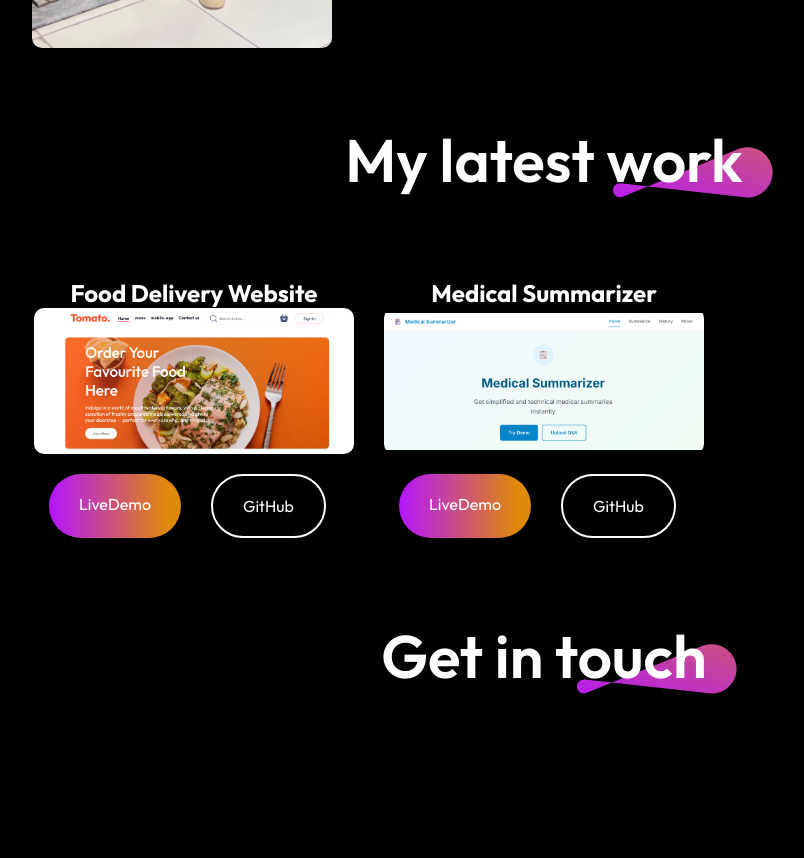
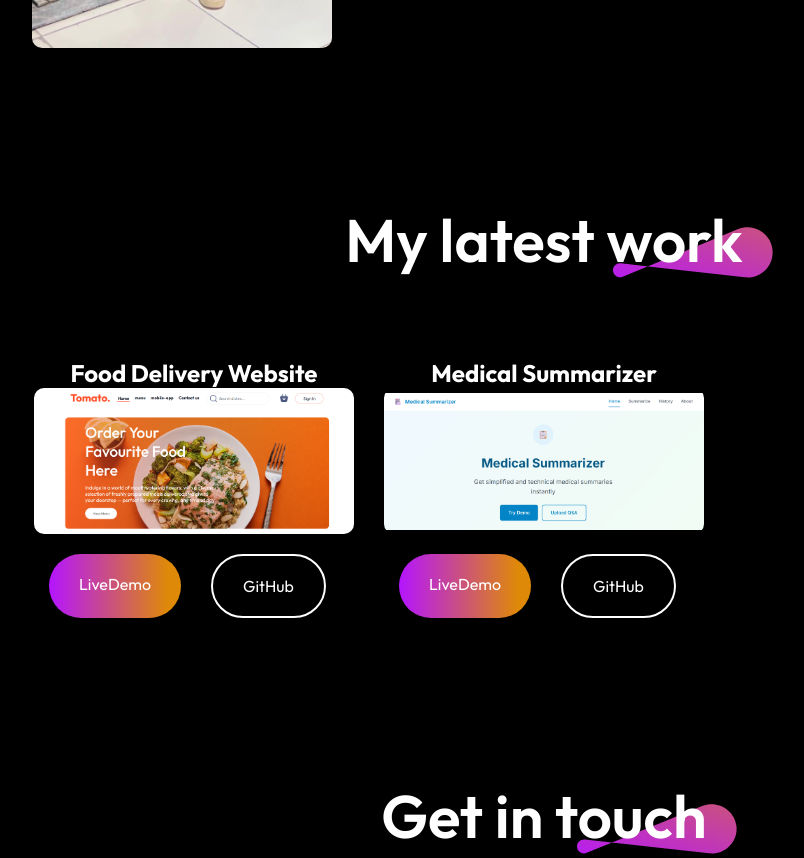
Before and after one commit to SURAJ-PARMAR2005/Portfolio_react, a React (Vite) app: page / in a window 1280 px wide. Shown: the part 1540-2398 px from the top of the page, without its empty margins (96-900 px from the left). Built offline with nearby package versions, Linux system fonts and the light colour scheme.

Commit message:
corrections in css

```diff
--- a/src/components/About/About.css
+++ b/src/components/About/About.css
@@ -13,7 +13,7 @@
 .title-box h1{
     padding:0px 30px;
     font-size:60px;
-    font weight:600;
+    font-weight:600;
 }
 
 .title-box img{
@@ -46,7 +46,7 @@
     flex-direction:column;
     gap:15px;
     font-size:18px;
-    font -size:500;
+    font-size:500;
 
 }
 
--- a/src/components/Projects/Projects.css
+++ b/src/components/Projects/Projects.css
@@ -6,7 +6,7 @@
 
     /* gap:80px; */
     width:100%;
-    padding 80px 0;
+    padding:80px 0;
     /* margin:80px 10%; */
 }
 
```
